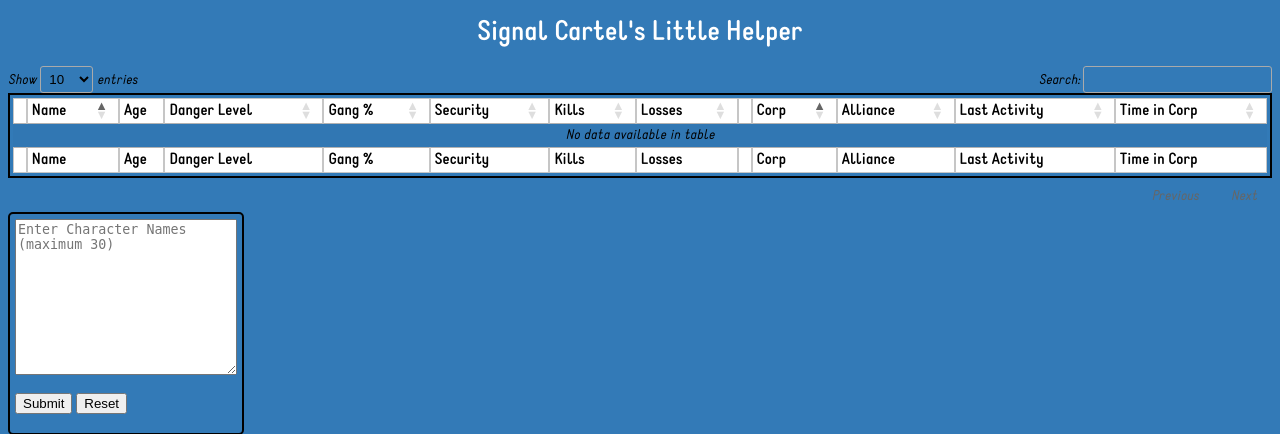
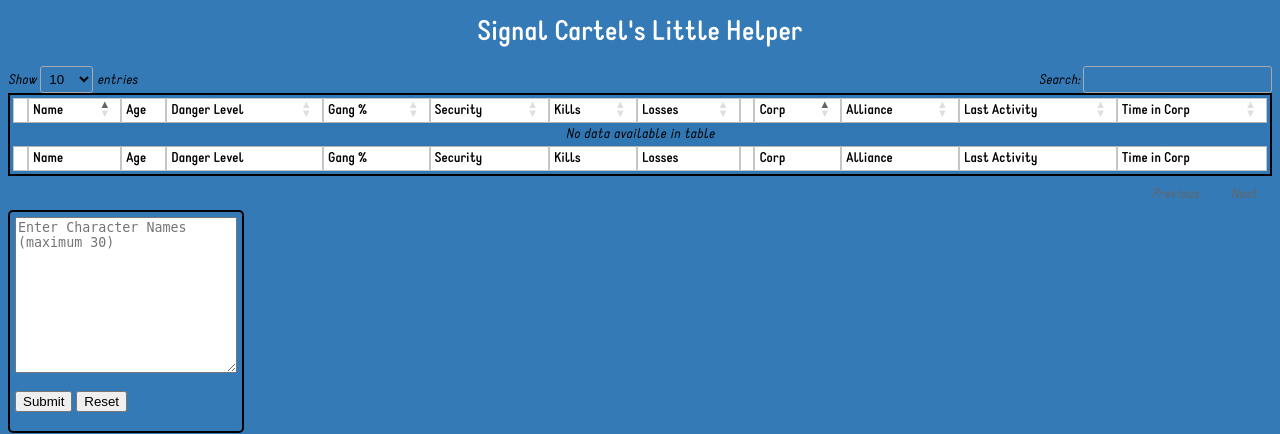
Before and after one commit to kat1248/my-plh, a Flask app: page / in a window 1280 px wide. Shown: the top 434 px of the page. Run offline with Flask 2, Linux system fonts and the light colour scheme; some libraries are stand-ins or nearby versions.

Commit message:
smaller headers

```diff
--- a/static/mystyle.css
+++ b/static/mystyle.css
@@ -45,7 +45,6 @@
     }
     tr.header {
         background-color: White;
-        font-size: 16px;
     }
     .clearfix {
         overflow: auto;
```
